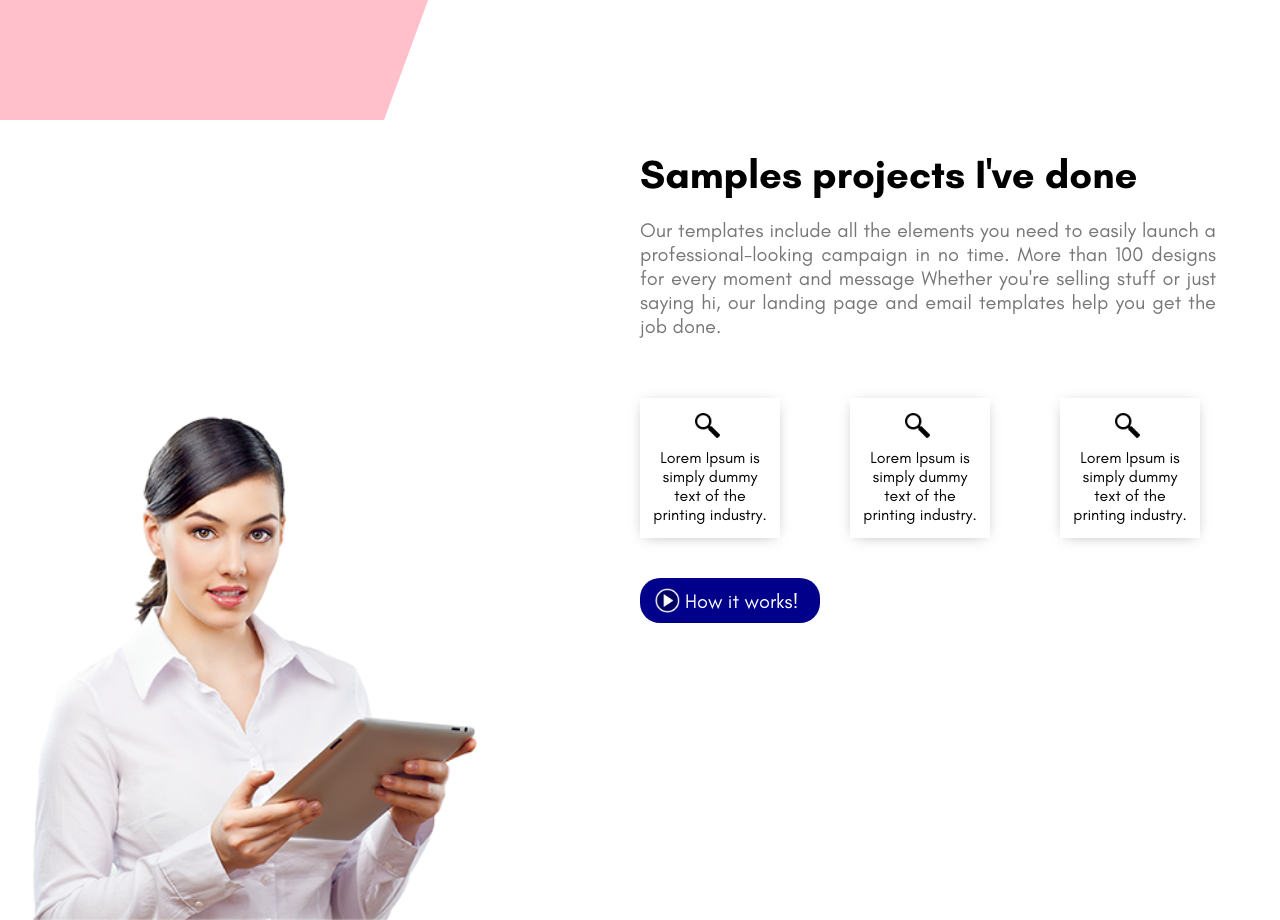
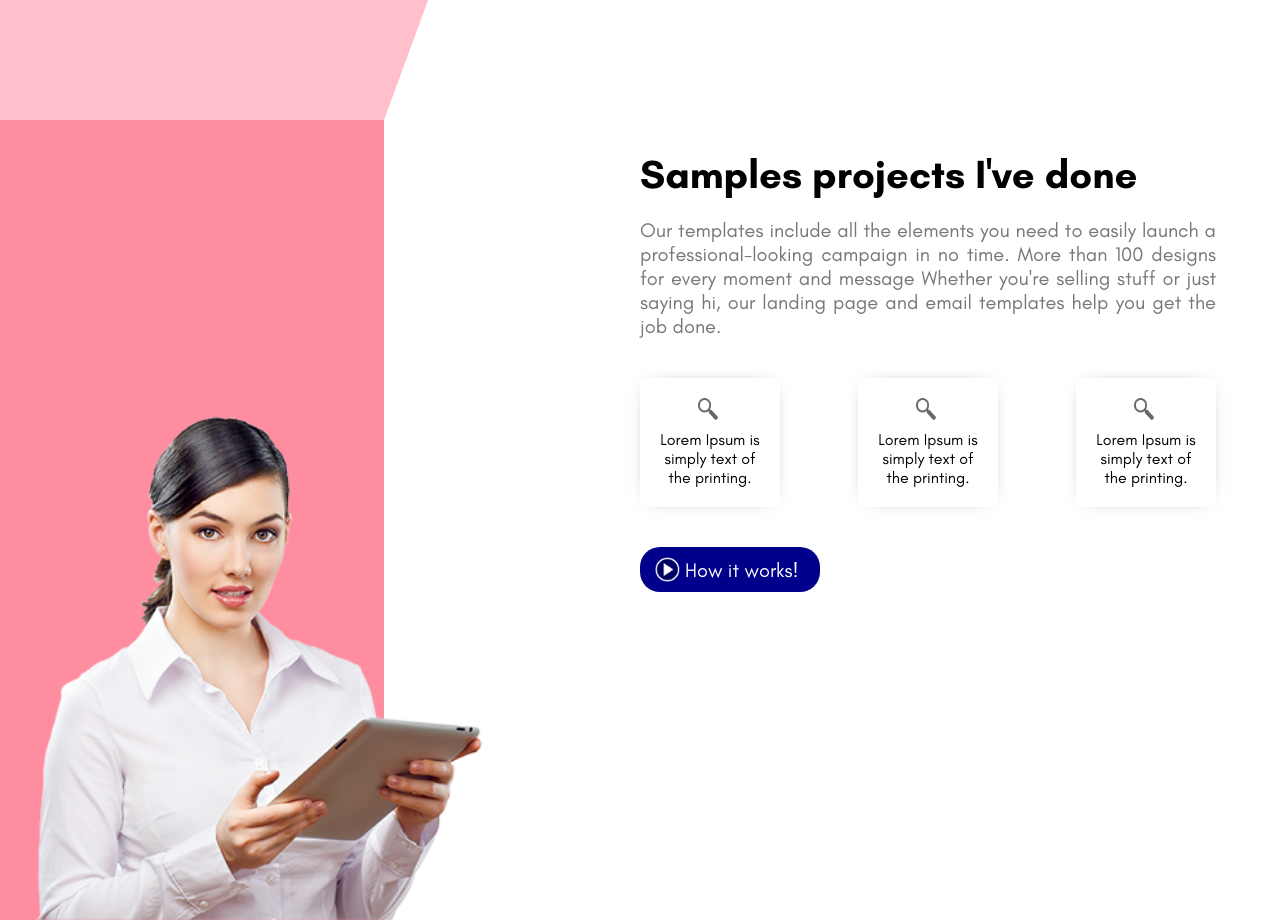
Before and after one commit to Mohammad-ghasempour/React-Website-Styled-Components, a React (Create React App) app: page / in a window 1280 px wide. Shown: the part 1480-2400 px from the top of the page. Built offline with nearby package versions, Linux system fonts and the light colour scheme.

Commit message:
Box component replaced with MiniCard component

```diff
--- a/src/App.js
+++ b/src/App.js
@@ -29,6 +29,11 @@ const FeatureShape = styled.div`
    clip-path: polygon(53% 0, 0% 0, 0 100%, 30% 100%);
    background-color: pink;
 `;
+const ServicesShape = styled.div`
+${Shape}
+clip-path: polygon(30% 0, 0% 0, 0 100%, 30% 100%);
+background-color: #ff8da0;
+`
 
 function App() {
    return (
@@ -45,6 +50,7 @@ function App() {
          </Container>
          <Container>
             <Samples/>
+            <ServicesShape/>
          </Container>
       </>
    );
--- /dev/null
+++ b/src/components/MiniCard.jsx
@@ -0,0 +1,35 @@
+import React from "react";
+import styled from "styled-components";
+import Magnifire from "../images/Magnifire.png";
+
+const Container = styled.div`
+   width: 100px;
+   padding: 20px;
+   display: flex;
+   flex-direction: column;
+   align-items: center;
+   -webkit-box-shadow: 0px 0px 17px -11px rgba(0, 0, 0, 0.58);
+   box-shadow: 0px 0px 17px -11px rgba(0, 0, 0, 0.58);
+`;
+const Icon = styled.img`
+   width: 20px;
+   height: 22px;
+   margin-right: 5px;
+   filter: invert(40%);
+`;
+const Desc = styled.span`
+   text-align: center;
+   margin-top: 10px;
+   font-size: 16px;
+`;
+
+const MiniCard = () => {
+   return (
+      <Container>
+         <Icon src={Magnifire} />
+         <Desc>Lorem Ipsum is simply text of the printing.</Desc>
+      </Container>
+   );
+};
+
+export default MiniCard;
--- a/src/components/Samples.jsx
+++ b/src/components/Samples.jsx
@@ -3,6 +3,7 @@ import styled from "styled-components";
 import tablet from "../images/tabletGirl.png";
 import playIcon from "../images/playIcon.png";
 import Magnifire from "../images/Magnifire.png";
+import MiniCard from "./MiniCard";
 
 const Container = styled.div`
    height: 100vh;
@@ -17,7 +18,7 @@ const Left = styled.div`
 `;
 const Image = styled.img`
    width: 35%;
-   margin-left: 30px;
+   margin-left: 35px;
    position: absolute;
    bottom: 0;
 `;
@@ -41,12 +42,14 @@ const Description = styled.p`
    text-align: justify;
 `;
 
-const Boxes = styled.div`
+const CardContainer = styled.div`
    display: flex;
    flex-direction: row;
-   // justify-content: space-around;
-   margin-top: 60px;
-   // background-color: yellow;
+   justify-content: space-between;
+   align-items: center;
+   width: 90%;
+   margin-top: 40px;
+
 `;
 const Box = styled.div`
    width: 140px;
@@ -56,7 +59,8 @@ const Box = styled.div`
    justify-content: center;
    align-items: center;
    margin-right: 70px;
-   box-shadow: 0px 2px 14px -5px rgba(0, 0, 0, 0.35);
+   -webkit-box-shadow: 0px 0px 17px -11px rgba(0, 0, 0, 0.38);
+   box-shadow: 0px 0px 17px -11px rgba(0, 0, 0, 0.38);
 `;
 
 const Button = styled.button`
@@ -102,26 +106,12 @@ const Samples = () => {
                saying hi, our landing page and email templates help you get the
                job done.
             </Description>
-            <Boxes>
-               <Box>
-                  <Icon src={Magnifire} />
-                  <Desc>
-                     Lorem Ipsum is simply dummy text of the printing industry.
-                  </Desc>
-               </Box>
-               <Box>
-                  <Icon src={Magnifire} />
-                  <Desc>
-                     Lorem Ipsum is simply dummy text of the printing industry.
-                  </Desc>
-               </Box>
-               <Box>
-                  <Icon src={Magnifire} />
-                  <Desc>
-                     Lorem Ipsum is simply dummy text of the printing industry.
-                  </Desc>
-               </Box>
-            </Boxes>
+            <CardContainer>
+               <MiniCard/>
+               <MiniCard/>
+               <MiniCard/>
+
+            </CardContainer>
             <Button>
                <Icon src={playIcon} />
                How it works!
```
